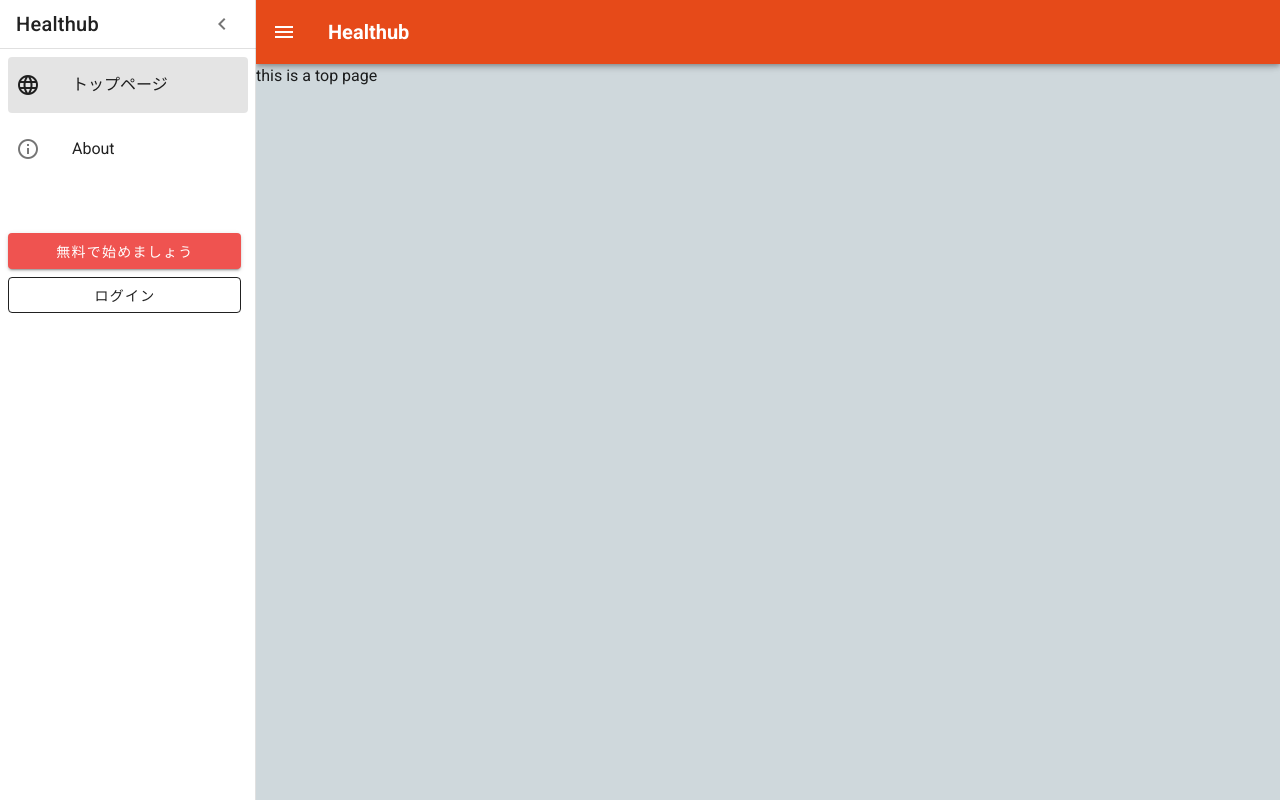
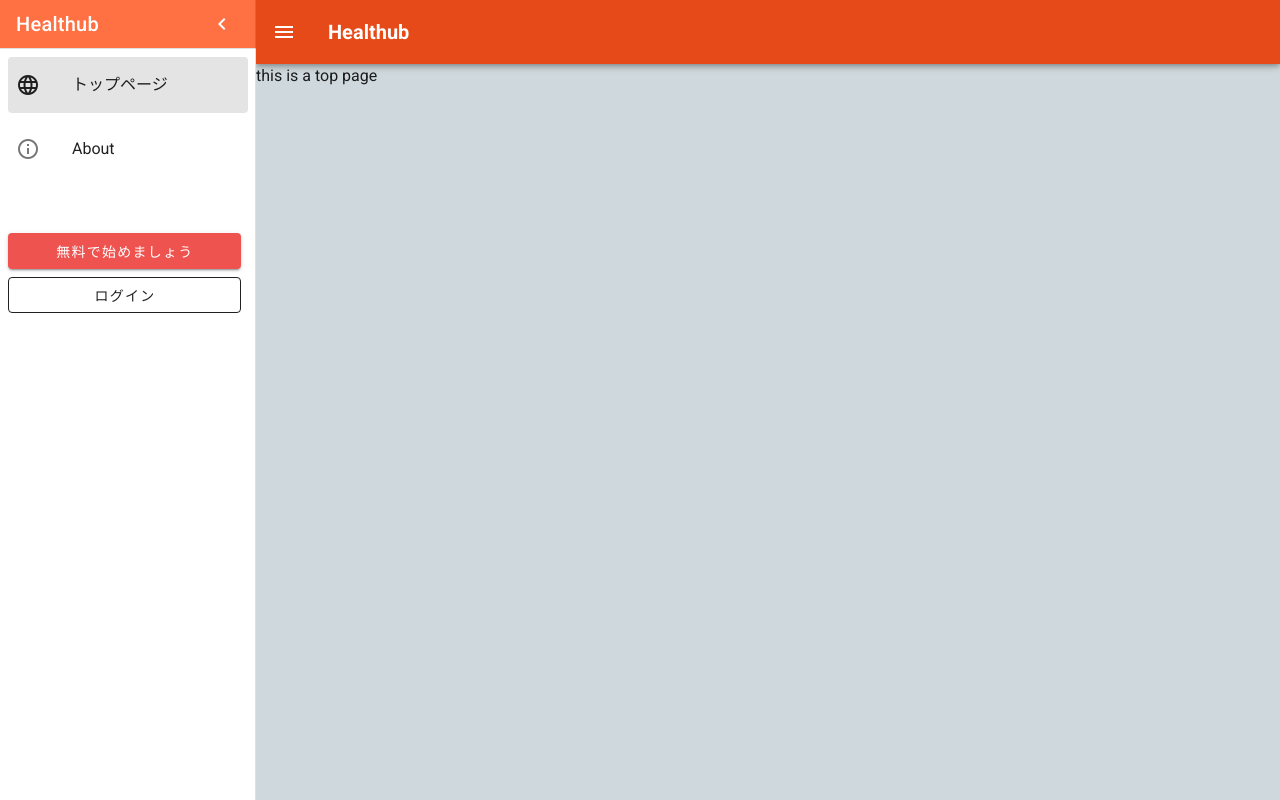
Before and after one commit to kin-downey/healthub-frontend, a Vue app in the folder frontend/: page / in a window 1280 px wide. Both pictures are taken after a click on the button 28 px from the left and 32 px from the top of the page. Built offline with nearby package versions, Linux system fonts and the light colour scheme.

Commit message:
[udpate]アプリケーションバーの微調整

```diff
--- a/frontend/src/App.vue
+++ b/frontend/src/App.vue
@@ -2,10 +2,10 @@
   <v-app style="background-color: #CFD8DC;">
     <div v-if="is_login">
       <v-navigation-drawer app v-model="drawer">
-        <v-list-item>
-          <v-list-item-title class="title"> Healthub </v-list-item-title>
+        <v-list-item style="background-color: #FF7043;">
+          <v-list-item-title class="title" style="background-color: #FF7043;"> Healthub </v-list-item-title>
           <v-btn icon @click="drawer = false">
-            <v-icon>mdi-chevron-left</v-icon>
+            <v-icon color="">mdi-chevron-left</v-icon>
           </v-btn>
         </v-list-item>
         <v-divider />
@@ -48,10 +48,10 @@
     </div>
     <div v-else>
       <v-navigation-drawer app v-model="drawer">
-        <v-list-item>
-          <v-list-item-title class="title"> Healthub </v-list-item-title>
+        <v-list-item style="background-color: #FF7043;">
+          <v-list-item-title class="title white--text"> Healthub </v-list-item-title>
           <v-btn icon @click="drawer = false">
-            <v-icon>mdi-chevron-left</v-icon>
+            <v-icon color="white">mdi-chevron-left</v-icon>
           </v-btn>
         </v-list-item>
         <v-divider />
@@ -95,7 +95,7 @@
 
     <v-app-bar app color="#E64A19">
       <v-app-bar-nav-icon @click="drawer = true" color="white" />
-      <v-toolbar-title class="font-weight-bold white--text"
+      <v-toolbar-title class="font-weight-bold white--text" @click="go_top()"
         >Healthub</v-toolbar-title
       >
     </v-app-bar>
@@ -106,6 +106,7 @@
 </template>
 
 <script>
+import router from "./router"
 export default {
   name: "App",
   data: () => ({
@@ -139,6 +140,9 @@ export default {
     this.checkToken();
   },
   methods: {
+    go_top(){
+      router.push("/")
+    },
     checkToken() {
       if (this.$store.state.access != "") {
         this.is_login = true;
```
